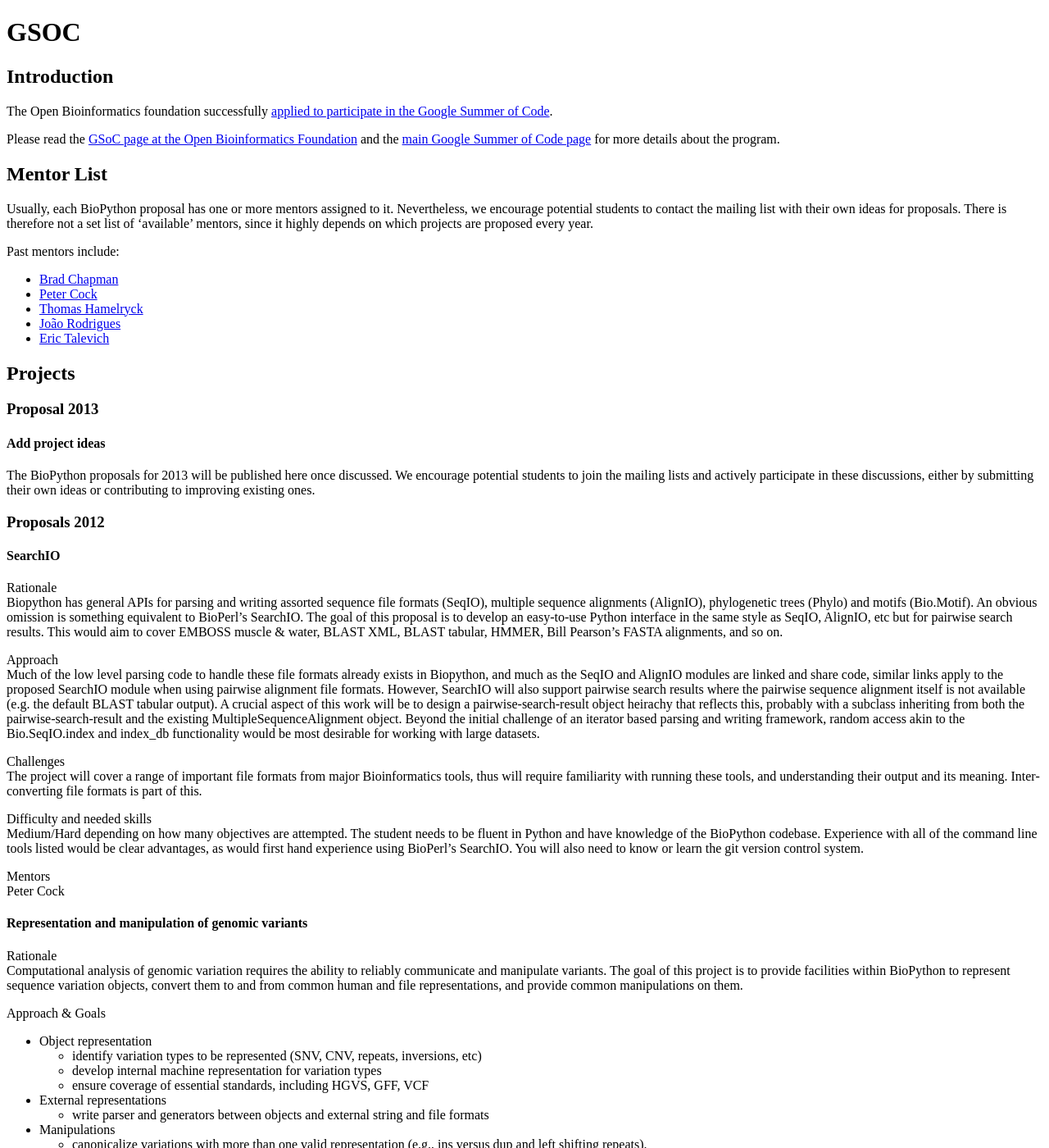
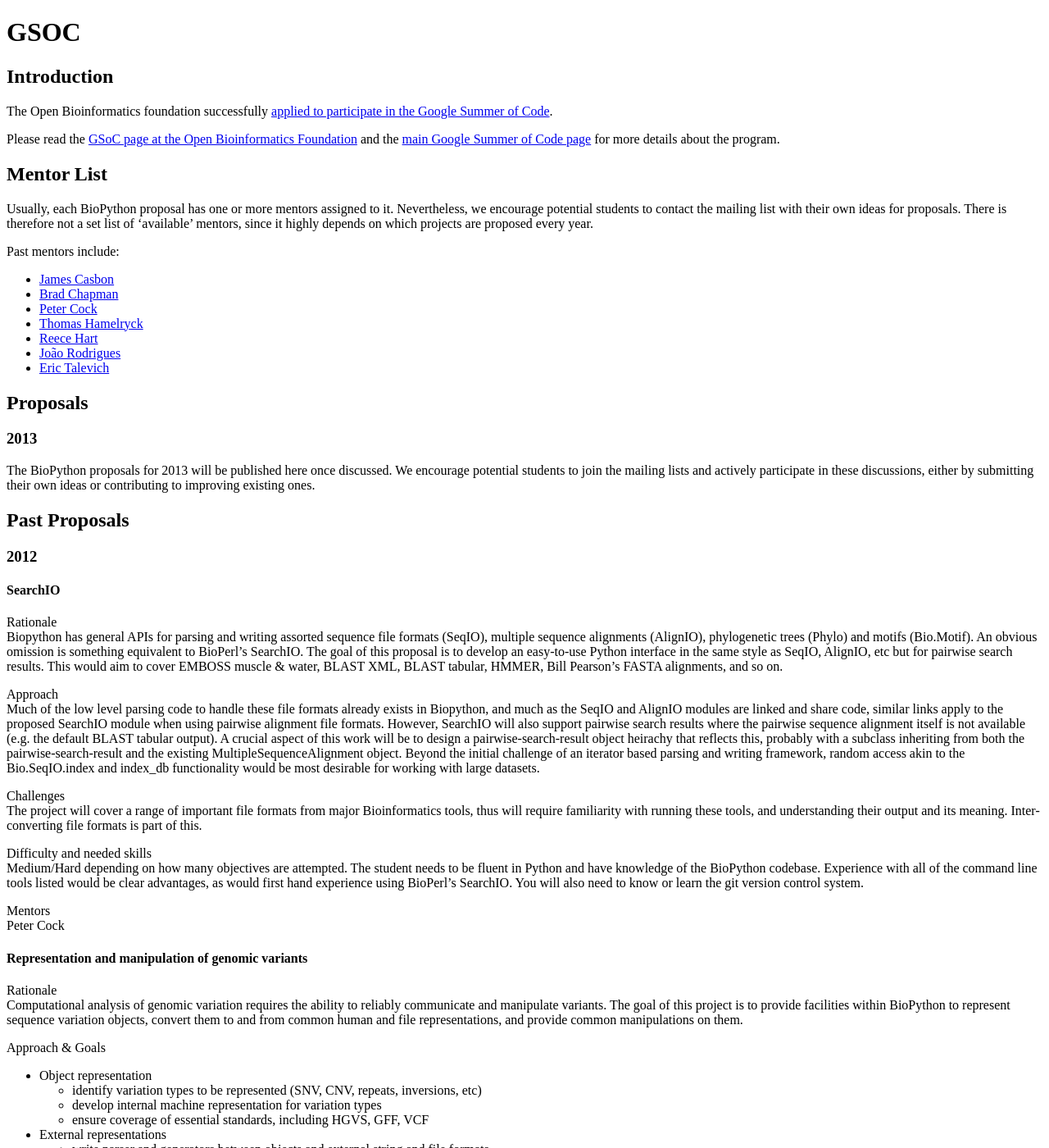
Before and after one commit to biopython/biopython.github.io, a Jekyll site: the page built from wiki/GSOC.md, in a window 1280 px wide and 1400 px high. Shown: the whole window at 82% size. Built offline with Jekyll 4.4.1, drawn with Linux system fonts in a browser that asks for light colours.

Commit message:
Reorganization. Added more mentors

```diff
--- a/wiki/GSOC.md
+++ b/wiki/GSOC.md
@@ -27,25 +27,28 @@ are proposed every year.
 
 Past mentors include:
 
+-   [James Casbon](http://casbon.me/)
 -   [Brad Chapman](https://github.com/chapmanb)
 -   [Peter Cock](http://www.hutton.ac.uk/staff/peter-cock)
 -   [Thomas Hamelryck](http://wiki.binf.ku.dk/User:Thomas_Hamelryck)
+-   [Reece Hart](http://www.linkedin.com/in/reece)
 -   [João Rodrigues](http://nmr.chem.uu.nl/~joao)
 -   [Eric Talevich](http://etal.myweb.uga.edu/)
 
-Projects
---------
+Proposals
+---------
 
-### Proposal 2013
-
-#### Add project ideas
+### 2013
 
 The BioPython proposals for 2013 will be published here once discussed.
 We encourage potential students to join the mailing lists and actively
 participate in these discussions, either by submitting their own ideas
 or contributing to improving existing ones.
 
-### Proposals 2012
+Past Proposals
+--------------
+
+### 2012
 
 #### SearchIO
 
@@ -132,9 +135,6 @@ Mentors
 Reece Hart (Locus Development, San Francisco); Brad Chapman; James
 Casbon
 
-Past Projects
--------------
-
 ### 2011
 
 ### 2010
```
Also changed, not shown: 1 other file.
